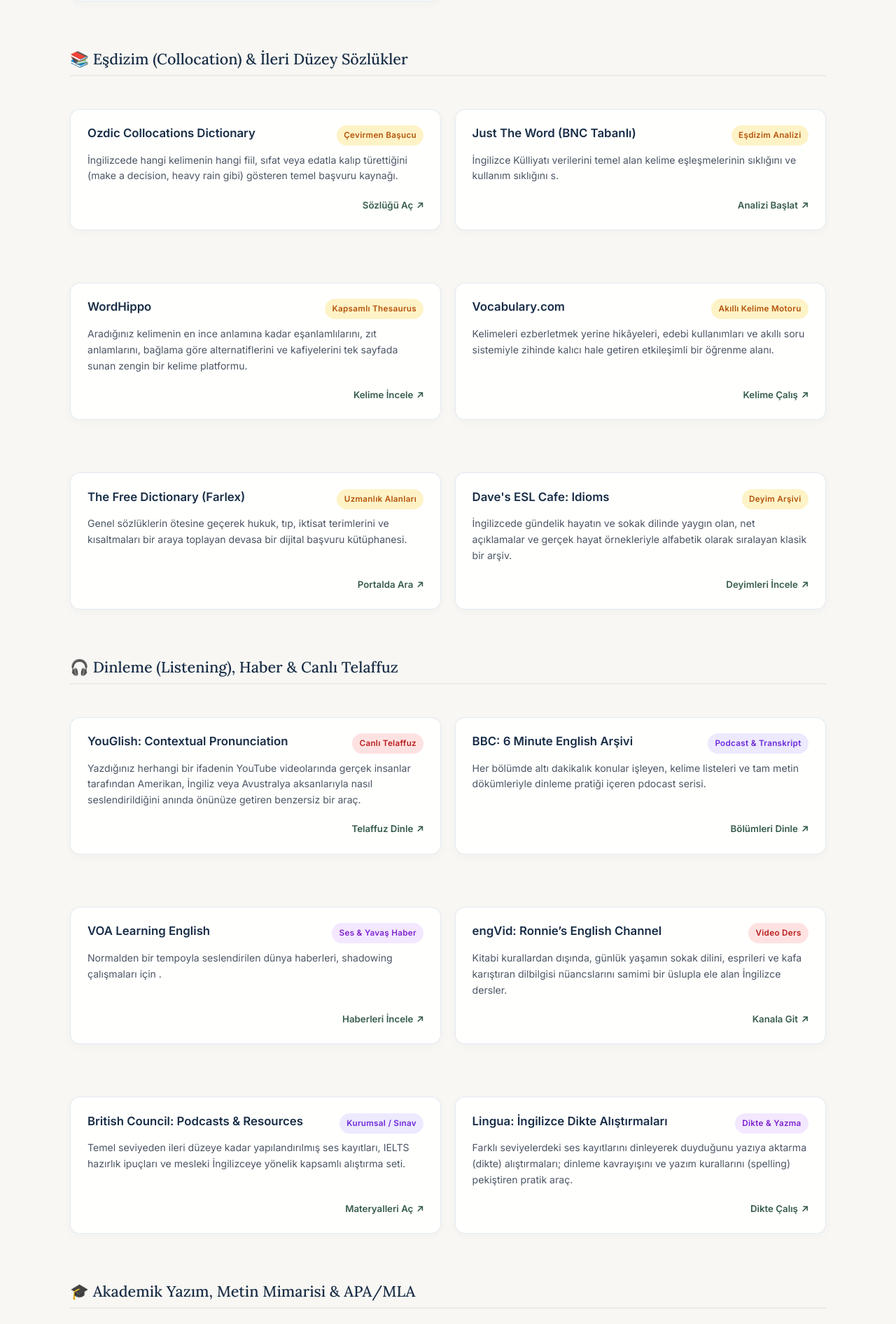
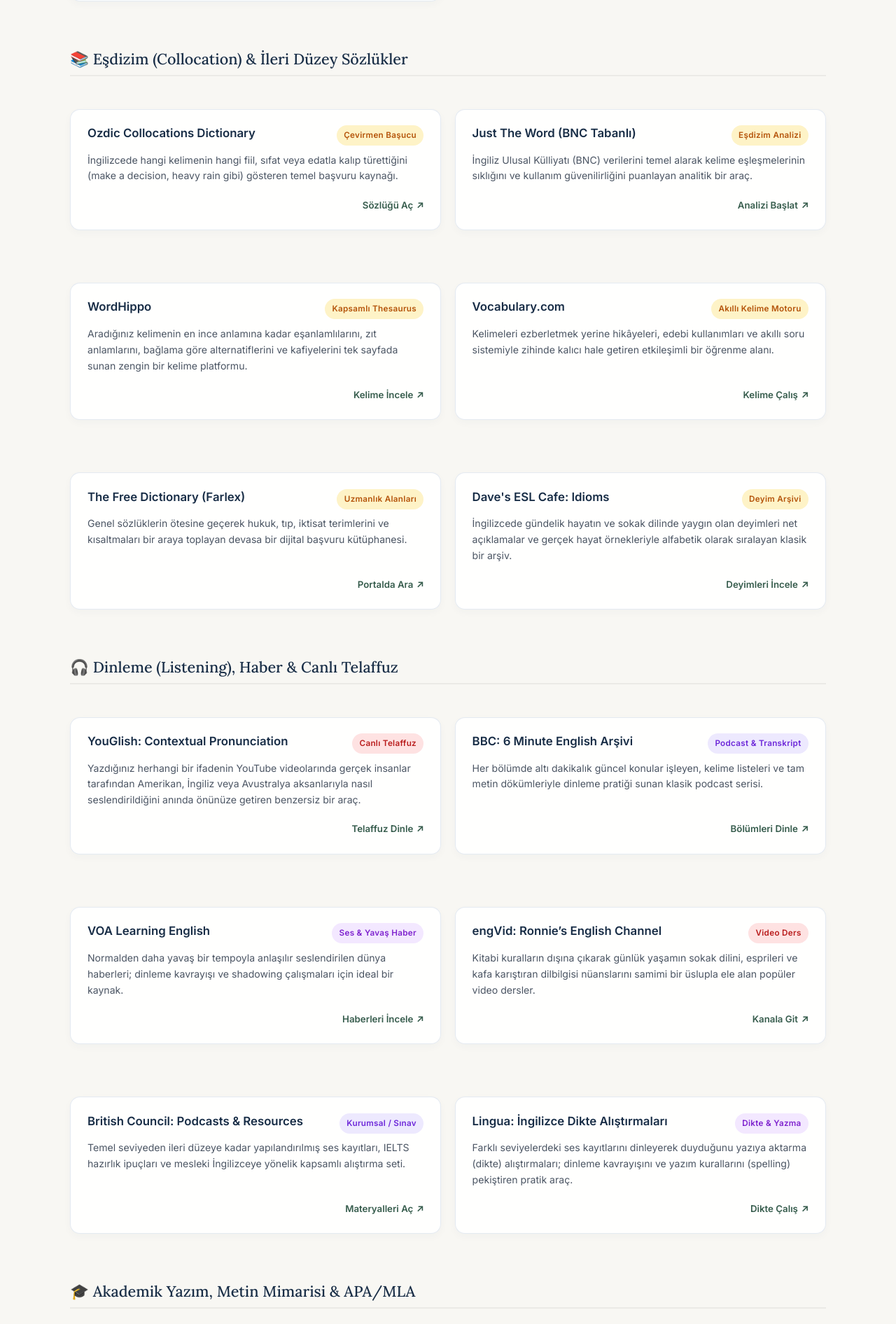
Before and after one commit to adalienver/adalienver.github.io, a Jekyll site: the page built from kaynaklar.md, in a window 1280 px wide. Shown: the part 1362-3254 px from the top of the page at 70% size. Built offline with Jekyll 4.4.1, drawn with Linux system fonts in a browser that asks for light colours; part of the change alters nothing that is shown; some of the changed text lies outside the part shown.

Commit message:
Update kaynaklar.md

```diff
--- a/kaynaklar.md
+++ b/kaynaklar.md
@@ -134,7 +134,6 @@ permalink: /kaynaklar/
     overflow: hidden;
   }
 
-  /* Kart sol kenarındaki şık vurgu çizgisi */
   .res-card::before {
     content: '';
     position: absolute;
@@ -222,9 +221,85 @@ permalink: /kaynaklar/
     border: 1px dashed var(--border);
   }
 
+  /* KAYNAKLAR İÇİN ÖZEL İLETİŞİM FORMU BÖLÜMÜ */
+  .resource-contact-section {
+    margin-top: 4rem;
+    padding-top: 2rem;
+    border-top: 1px solid rgba(0, 0, 0, 0.08);
+  }
+  .contact-box {
+    background: rgba(255, 255, 255, 0.92);
+    border: 1px solid rgba(226, 232, 240, 0.9);
+    border-radius: 16px;
+    padding: 2rem;
+    max-width: 680px;
+    margin: 0 auto;
+    box-shadow: 0 10px 30px -10px rgba(21, 50, 91, 0.06);
+  }
+  .contact-box p {
+    color: #4b5563;
+    font-size: 0.93rem;
+    line-height: 1.6;
+    margin-bottom: 1.5rem;
+  }
+  .custom-contact-form {
+    display: flex;
+    flex-direction: column;
+    gap: 1.1rem;
+  }
+  .form-group {
+    display: flex;
+    flex-direction: column;
+    gap: 0.4rem;
+  }
+  .form-group label {
+    font-size: 0.88rem;
+    font-weight: 600;
+    color: var(--primary);
+  }
+  .form-group input,
+  .form-group textarea {
+    width: 100%;
+    padding: 0.75rem 0.9rem;
+    border: 1px solid var(--border);
+    border-radius: 8px;
+    font-size: 0.93rem;
+    background: #ffffff;
+    color: var(--text);
+    box-sizing: border-box;
+    font-family: inherit;
+    transition: all 0.2s ease;
+  }
+  .form-group input:focus,
+  .form-group textarea:focus {
+    outline: none;
+    border-color: var(--primary);
+    box-shadow: 0 0 0 3px rgba(21, 50, 91, 0.1);
+  }
+  .submit-btn {
+    background: var(--primary);
+    color: #ffffff;
+    padding: 0.75rem 1.6rem;
+    font-size: 0.95rem;
+    font-weight: 600;
+    border: none;
+    border-radius: 8px;
+    cursor: pointer;
+    align-self: flex-start;
+    transition: all 0.2s ease;
+  }
+  .submit-btn:hover {
+    background: #0f2442;
+    transform: translateY(-1px);
+    box-shadow: 0 4px 12px rgba(21, 50, 91, 0.15);
+  }
+
   @media (max-width: 640px) {
     .resource-grid {
       grid-template-columns: 1fr;
+    }
+    .contact-box {
+      padding: 1.4rem;
     }
   }
 </style>
@@ -353,7 +428,7 @@ permalink: /kaynaklar/
           <span class="tag-badge tag-vocab">Eşdizim Analizi</span>
         </div>
         <p class="res-desc">
-          İngilizce Külliyatı  verilerini temel alan kelime eşleşmelerinin sıklığını ve kullanım sıklığını s.
+          İngiliz Ulusal Külliyatı (BNC) verilerini temel alarak kelime eşleşmelerinin sıklığını ve kullanım güvenilirliğini puanlayan analitik bir araç.
         </p>
       </div>
       <div class="res-footer">Analizi Başlat <span>↗</span></div>
@@ -405,7 +480,7 @@ permalink: /kaynaklar/
           <span class="tag-badge tag-vocab">Deyim Arşivi</span>
         </div>
         <p class="res-desc">
-          İngilizcede gündelik hayatın ve sokak dilinde yaygın olan, net açıklamalar ve gerçek hayat örnekleriyle alfabetik olarak sıralayan klasik bir arşiv.
+          İngilizcede gündelik hayatın ve sokak dilinde yaygın olan deyimleri net açıklamalar ve gerçek hayat örnekleriyle alfabetik olarak sıralayan klasik bir arşiv.
         </p>
       </div>
       <div class="res-footer">Deyimleri İncele <span>↗</span></div>
@@ -439,7 +514,7 @@ permalink: /kaynaklar/
           <span class="tag-badge tag-official">Podcast & Transkript</span>
         </div>
         <p class="res-desc">
-          Her bölümde altı dakikalık  konular işleyen, kelime listeleri ve tam metin dökümleriyle dinleme pratiği içeren pdocast serisi.
+          Her bölümde altı dakikalık güncel konular işleyen, kelime listeleri ve tam metin dökümleriyle dinleme pratiği sunan klasik podcast serisi.
         </p>
       </div>
       <div class="res-footer">Bölümleri Dinle <span>↗</span></div>
@@ -452,7 +527,7 @@ permalink: /kaynaklar/
           <span class="tag-badge tag-audio">Ses & Yavaş Haber</span>
         </div>
         <p class="res-desc">
-          Normalden  bir tempoyla  seslendirilen dünya haberleri, shadowing çalışmaları için .
+          Normalden daha yavaş bir tempoyla anlaşılır seslendirilen dünya haberleri; dinleme kavrayışı ve shadowing çalışmaları için ideal bir kaynak.
         </p>
       </div>
       <div class="res-footer">Haberleri İncele <span>↗</span></div>
@@ -465,7 +540,7 @@ permalink: /kaynaklar/
           <span class="tag-badge tag-youtube">Video Ders</span>
         </div>
         <p class="res-desc">
-          Kitabi kurallardan dışında, günlük yaşamın sokak dilini, esprileri ve kafa karıştıran dilbilgisi nüancslarını samimi  bir üslupla ele alan İngilizce  dersler.
+          Kitabi kuralların dışına çıkarak günlük yaşamın sokak dilini, esprileri ve kafa karıştıran dilbilgisi nüanslarını samimi bir üslupla ele alan popüler video dersler.
         </p>
       </div>
       <div class="res-footer">Kanala Git <span>↗</span></div>
@@ -483,7 +558,8 @@ permalink: /kaynaklar/
       </div>
       <div class="res-footer">Materyalleri Aç <span>↗</span></div>
     </a>
-<a href="https://lingua.com/tr/ingilizce/dikte/" target="_blank" rel="noopener noreferrer" class="res-card" data-category="audio" data-keywords="lingua dikte dictation dinleme listening yazma transkript alıştırma ses seviye test">
+
+    <a href="https://lingua.com/tr/ingilizce/dikte/" target="_blank" rel="noopener noreferrer" class="res-card" data-category="audio" data-keywords="lingua dikte dictation dinleme listening yazma transkript alıştırma ses seviye test">
       <div>
         <div class="res-header">
           <span class="res-title">Lingua: İngilizce Dikte Alıştırmaları</span>
@@ -495,6 +571,7 @@ permalink: /kaynaklar/
       </div>
       <div class="res-footer">Dikte Çalış <span>↗</span></div>
     </a>
+
   </div>
 </div>
 
@@ -510,7 +587,7 @@ permalink: /kaynaklar/
           <span class="tag-badge tag-academic">Akademik Standart</span>
         </div>
         <p class="res-desc">
-          Tez, makale ve akademik yazımlarda  argüman, paragraf yapısı ile APA ve MLA kaynak  standartlarında  bir rehber.
+          Tez, makale ve akademik yazımlarda argüman geliştirme, paragraf yapısı ile APA ve MLA kaynak gösterme standartlarında küresel bir başvuru kılavuzu.
         </p>
       </div>
       <div class="res-footer">Kılavuza Git <span>↗</span></div>
@@ -523,7 +600,7 @@ permalink: /kaynaklar/
           <span class="tag-badge tag-academic">Akademik Kalıplar</span>
         </div>
         <p class="res-desc">
-          Akademik metinlerin yazımında gerekli ifadeler ve bilinmesi gereken kalıplar.
+          Akademik makale ve tez yazımında giriş, yöntem, literatür taraması ve tartışma bölümlerinde ihtiyaç duyulan standart kalıp ifadeler bankası.
         </p>
       </div>
       <div class="res-footer">Kalıpları İncele <span>↗</span></div>
@@ -626,6 +703,35 @@ permalink: /kaynaklar/
   </div>
 </div>
 
+<!-- İLETİŞİM & DERS TALEBİ FORMU (SADE VE GİZLİLİK ODAKLI) -->
+<div class="resource-contact-section">
+  <div class="contact-box">
+    <h2 class="category-title" style="border: none; padding-bottom: 0; margin-bottom: 0.5rem;">📬 İletişim & Ders Talebi</h2>
+    <p>
+      Birebir veya online özel ders (YDS, TOEFL, konuşma pratiği vb.), çeviri danışmanlığı veya kaynaklarla ilgili sormak istedikleriniz için doğrudan bana mesaj gönderebilirsiniz.
+    </p>
+
+    <form action="https://formspree.io/f/xbjnbqpw" method="POST" class="custom-contact-form">
+      <div class="form-group">
+        <label for="name">Adınız Soyadınız *</label>
+        <input type="text" id="name" name="name" placeholder="Adınız Soyadınız" required />
+      </div>
+
+      <div class="form-group">
+        <label for="email">E-posta Adresiniz *</label>
+        <input type="email" id="email" name="_replyto" placeholder="ornek@email.com" required />
+      </div>
+
+      <div class="form-group">
+        <label for="message">Mesajınız *</label>
+        <textarea id="message" name="message" rows="4" placeholder="Almak istediğiniz eğitim veya iletmek istediğiniz not..." required></textarea>
+      </div>
+
+      <button type="submit" class="submit-btn">Mesajı Gönder ↗</button>
+    </form>
+  </div>
+</div>
+
 <!-- ANINDA FİLTRELEME VE ARAMA JAVASCRIPT KODU -->
 <script>
   (function() {
@@ -661,7 +767,6 @@ permalink: /kaynaklar/
           }
         });
 
-        // Başlık altında kart kalmadıysa o kategori başlığını gizle
         sec.style.display = sectionVisibleCount > 0 ? 'block' : 'none';
       });
 
```
